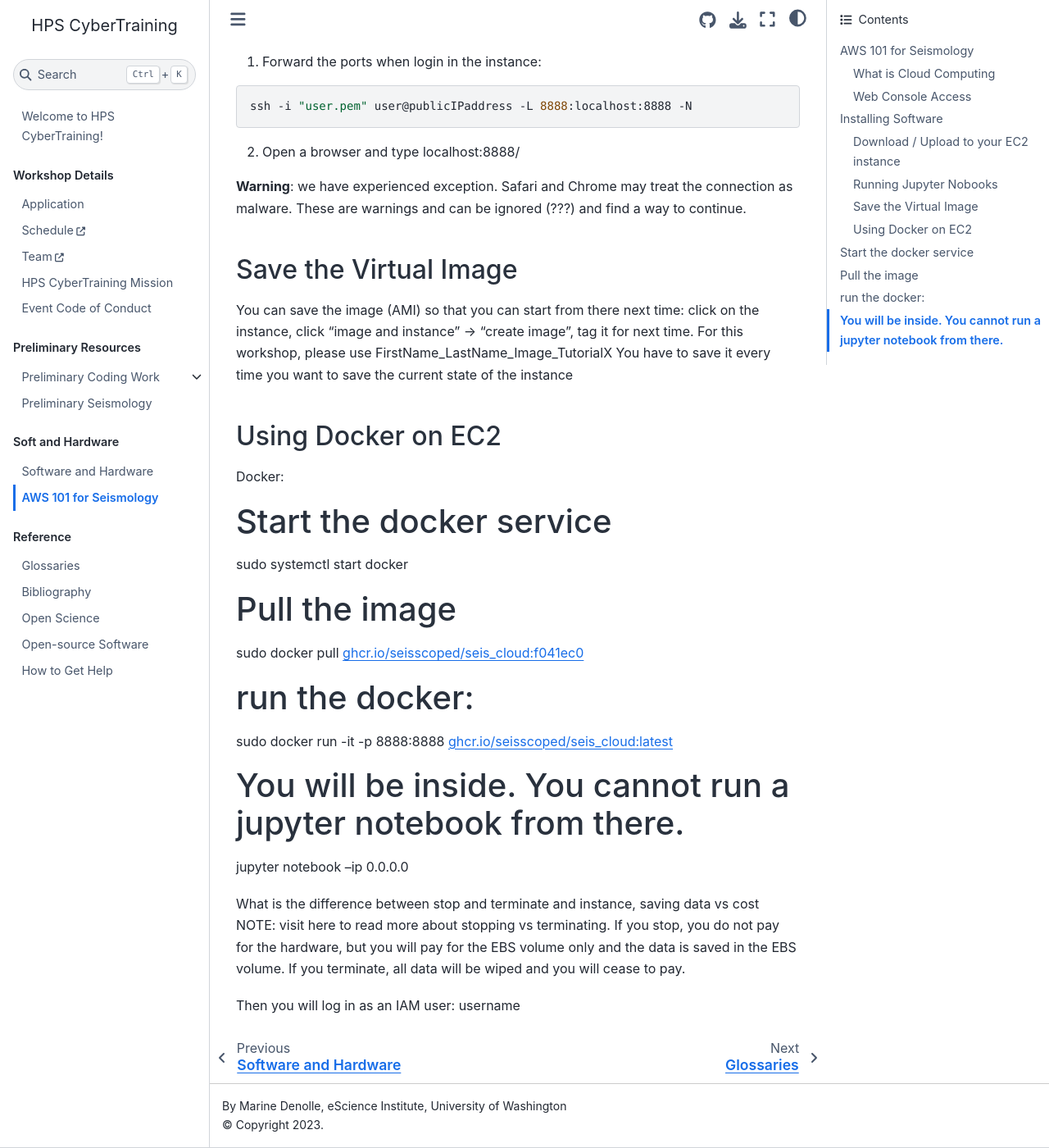
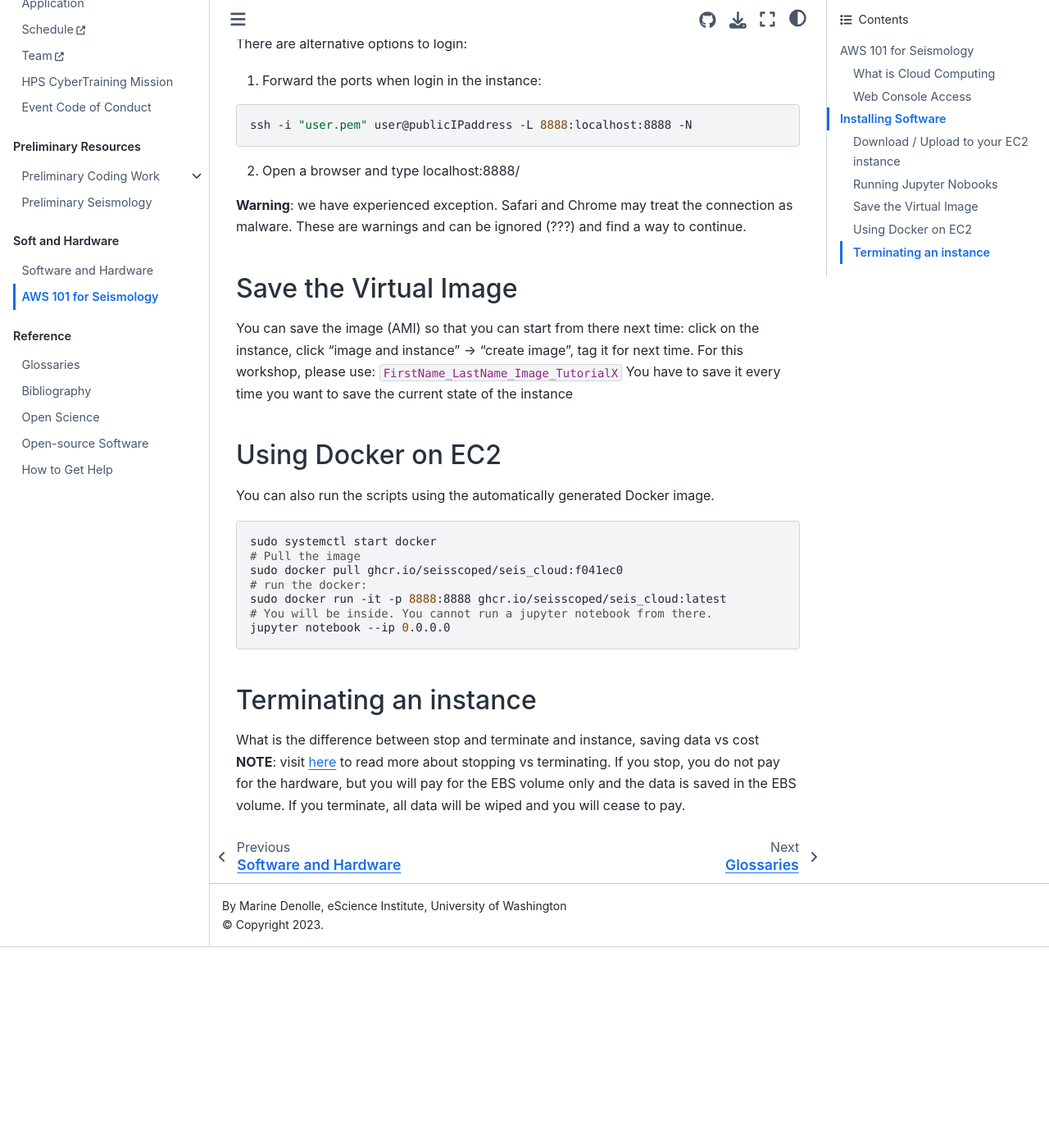
Before and after one commit to SeisSCOPED/HPS, a Jupyter Book: the page built from book/softhardware/AWS_101.md, in a window 1280 px wide and 1400 px high, scrolled down 2865 px. Shown: the whole window at 82% size. Built offline with Jupyter Book 1.0.4 settings and Sphinx 7.4.7 and the Sphinx Book theme 1.1.4, drawn with Linux system fonts in a browser that asks for light colours; after the commit the page ends 4020 px from its top, so only the background shows below that.

Commit message:
update aws notes

````diff
--- a/book/softhardware/AWS_101.md
+++ b/book/softhardware/AWS_101.md
@@ -36,7 +36,9 @@ Now the instance is launched, use the console to check.
 7. View instance, click on it -> Right click ->  connect -> SSH client. We will only go through step 3 and the
 8. Change the permission to your local PEM/PPK file to only readibly to you. Use terminal and change the permission by going into the folder where the PEM/PPK file:
 
-```chmod 400 file.pem```
+```bash
+chmod 400 file.pem
+```
 
 9. Copy the ssh link command in the folder where the PEM file is below and ssh to the instance:
 
@@ -106,26 +108,26 @@ __Warning__: we have experienced exception. Safari and Chrome may treat the conn
 
 ## Save the Virtual Image
 
-You can save the image (AMI) so that you can start from there next time: click on the instance, click “image and instance” -> “create image”, tag it for next time. For this workshop, please use FirstName_LastName_Image_TutorialX
+You can save the image (AMI) so that you can start from there next time: click on the instance, click “image and instance” -> “create image”, tag it for next time. For this workshop, please use:
+``FirstName_LastName_Image_TutorialX``
 You have to save it every time you want to save the current state of the instance
 
 ## Using Docker on EC2
 
-Docker:
-# Start the docker service
+You can also run the scripts using the automatically generated Docker image.
+```bash
 sudo systemctl start docker
 # Pull the image
 sudo docker pull ghcr.io/seisscoped/seis_cloud:f041ec0
-
 # run the docker:
 sudo docker run -it -p 8888:8888 ghcr.io/seisscoped/seis_cloud:latest
 # You will be inside. You cannot run a jupyter notebook from there.
 jupyter notebook --ip 0.0.0.0
+```
 
 
+## Terminating an instance
 
 What is the difference between stop and terminate and instance, saving data vs cost
-	NOTE: visit here to read more about stopping vs terminating.
+__NOTE__: visit [here](https://docs.rightscale.com/faq/clouds/aws/Whats_the_difference_between_Terminating_and_Stopping_an_EC2_Instance.html) to read more about stopping vs terminating.
 If you stop, you do not pay for the hardware, but you will pay for the EBS volume only and the data is saved in the EBS volume. If you terminate, all data will be wiped and you will cease to pay.
-
-Then you will log in as an IAM user: username
````
